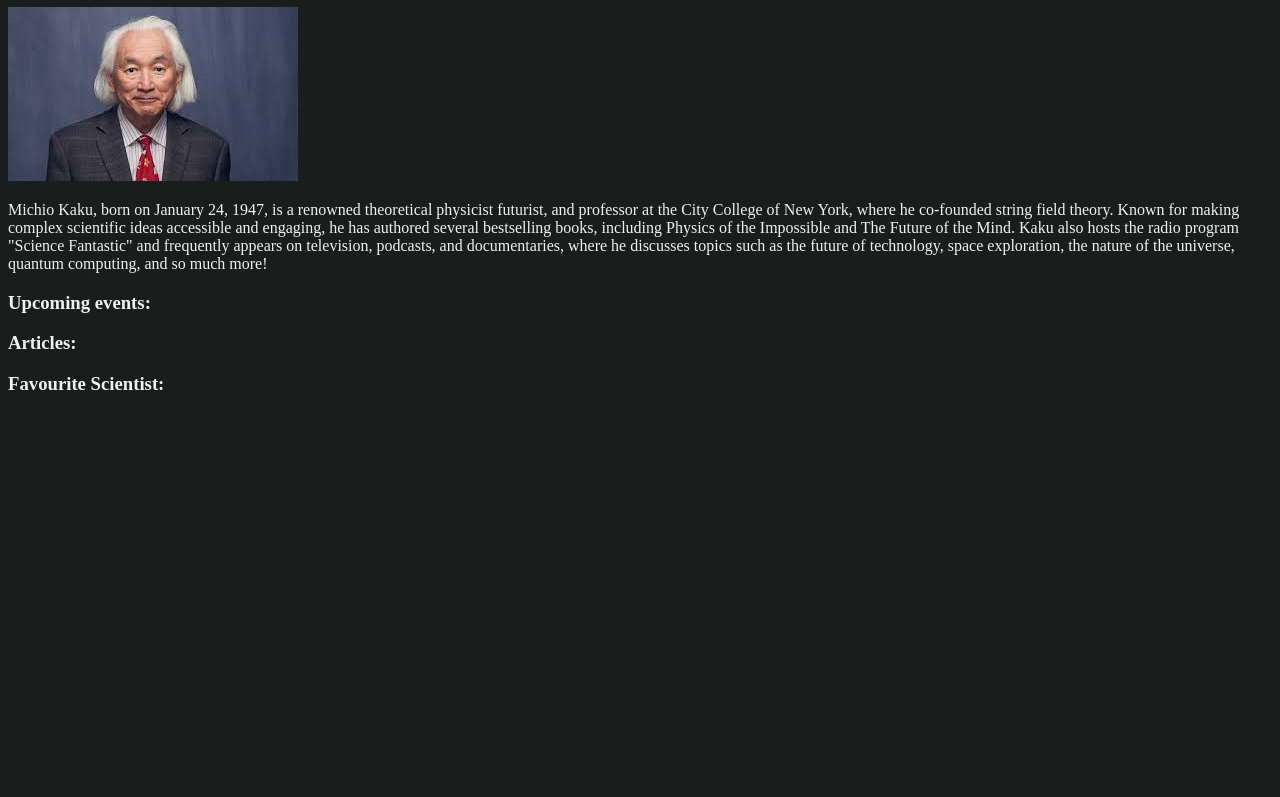
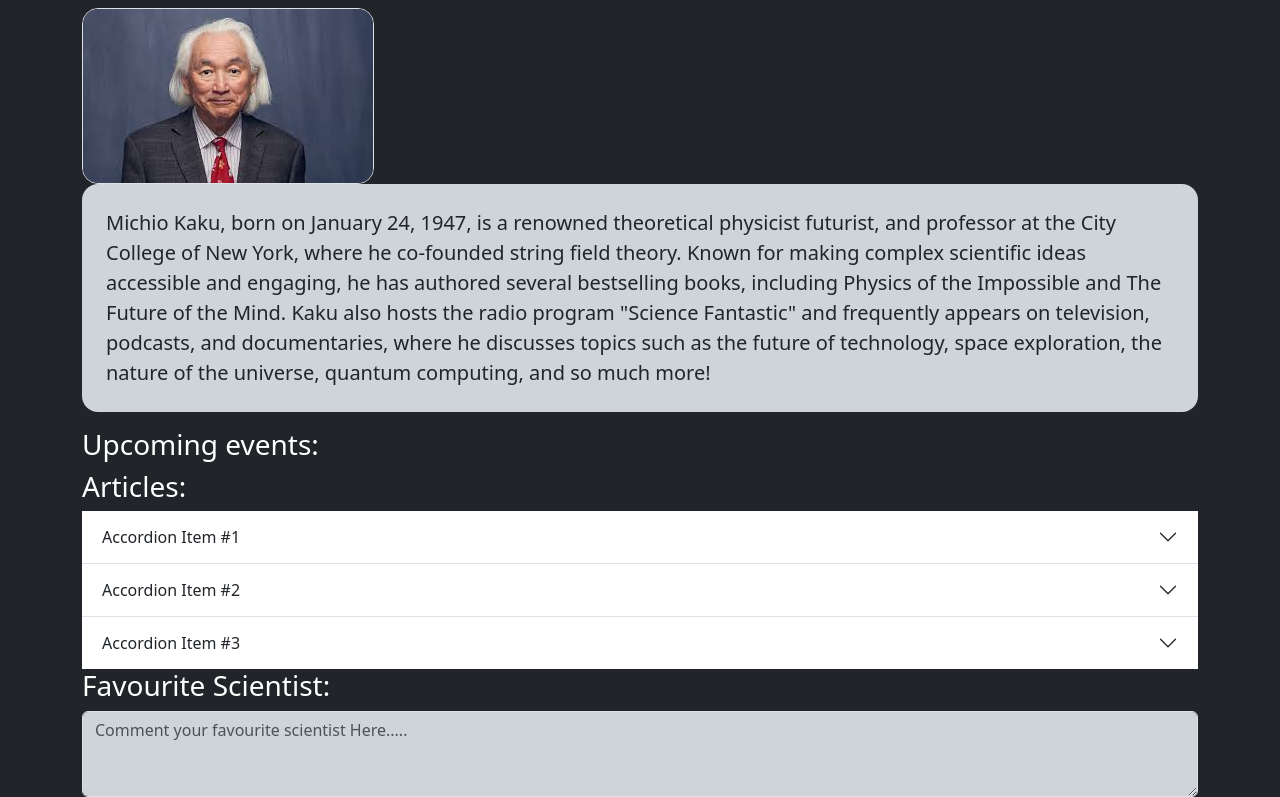
Before and after one commit to MoneyTubzz/scientist_project, a plain HTML site: page index.html in a window 1280 px wide. Shown: the part 73-870 px from the top of the page. Before the commit the page ends 800 px from the top, so only its background shows below. Drawn offline with nearby package versions, Linux system fonts and the light colour scheme.

Commit message:
i luv bootstrap

```diff
--- a/index.html
+++ b/index.html
@@ -5,25 +5,82 @@
     <meta name="viewport" content="width=device-width, initial-scale=1.0">
     <title>Michio Kaku</title>
     <link rel="stylesheet" href="style.css">
+    <link href="https://cdn.jsdelivr.net/npm/bootstrap@5.3.3/dist/css/bootstrap.min.css" rel="stylesheet"
+        integrity="sha384-QWTKZyjpPEjISv5WaRU9OFeRpok6YctnYmDr5pNlyT2bRjXh0JMhjY6hW+ALEwIH"
+        crossorigin="anonymous">
 </head>
-<body>
+<body class="bg-dark">
+    <div class="container">
+         <div><h1 class="name">Dr. Michio Kaku, PhD</h1><hr></div>
+
+
+            <!-- need to fix image and text formating (should be side by side) -->
+
                 <div>
-        <h1 class="name">Dr. Michio Kaku, PhD</h1>
+                    <img src="kaku.jpg" class="pull-right img-fluid rounded-4 border" alt=""> <br>
+                    <blockquote class="blockquote bg-dark-subtle text-left p-4 rounded-4 border-4">
+                        <p>Michio Kaku, born on January 24, 1947, is a renowned theoretical physicist futurist, and professor at the City College of New York, where he co-founded string field theory. Known for making complex scientific ideas accessible and engaging, he has authored several bestselling books, including Physics of the Impossible and The Future of the Mind. Kaku also hosts the radio program "Science Fantastic" and frequently appears on television, podcasts, and documentaries, where he discusses topics such as the future of technology, space exploration, the nature of the universe, quantum computing, and so much more!</p>
+                      </blockquote>
                 </div>
+
+            <!-- need to add 3 card grid with working links -->
+
+            <div class="events">
+                <h3 class="text-white">Upcoming events:</h3>
+            </div>
+
+
+            <!-- need to edit and add the article items -->
+
             <div>
-        <img class="picture" src="kaku.jpg" alt="">
+                <h3 class="text-white">Articles: </h3>
+                    <div class="accordion accordion-flush" id="accordionFlushExample">
+                        <div class="accordion-item">
+                        <h2 class="accordion-header">
+                            <button class="accordion-button collapsed" type="button" data-bs-toggle="collapse" data-bs-target="#flush-collapseOne" aria-expanded="false" aria-controls="flush-collapseOne">
+                            Accordion Item #1
+                            </button>
+                        </h2>
+                        <div id="flush-collapseOne" class="accordion-collapse collapse " data-bs-parent="#accordionFlushExample">
+                            <div class="accordion-body">Placeholder content for this accordion, which is intended to demonstrate the <code>.accordion-flush</code> class. This is the first item's accordion body.</div>
                         </div>
+                        </div>
+                        <div class="accordion-item">
+                        <h2 class="accordion-header">
+                            <button class="accordion-button collapsed" type="button" data-bs-toggle="collapse" data-bs-target="#flush-collapseTwo" aria-expanded="false" aria-controls="flush-collapseTwo">
+                            Accordion Item #2
+                            </button>
+                        </h2>
+                        <div id="flush-collapseTwo" class="accordion-collapse collapse" data-bs-parent="#accordionFlushExample">
+                            <div class="accordion-body">Placeholder content for this accordion, which is intended to demonstrate the <code>.accordion-flush</code> class. This is the second item's accordion body. Let's imagine this being filled with some actual content.</div>
+                        </div>
+                        </div>
+                        <div class="accordion-item">
+                        <h2 class="accordion-header">
+                            <button class="accordion-button collapsed" type="button" data-bs-toggle="collapse" data-bs-target="#flush-collapseThree" aria-expanded="false" aria-controls="flush-collapseThree">
+                            Accordion Item #3
+                            </button>
+                        </h2>
+                        <div id="flush-collapseThree" class="accordion-collapse collapse" data-bs-parent="#accordionFlushExample">
+                            <div class="accordion-body">Placeholder content for this accordion, which is intended to demonstrate the <code>.accordion-flush</code> class. This is the third item's accordion body. Nothing more exciting happening here in terms of content, but just filling up the space to make it look, at least at first glance, a bit more representative of how this would look in a real-world application.</div>
+                        </div>
+                    </div>
+                </div>
+            </div>
+
+            <!-- need to add a submit button for the favourite scientist comment -->
+
             <div>
-        <p class="description">Michio Kaku, born on January 24, 1947, is a renowned theoretical physicist futurist, and professor at the City College of New York, where he co-founded string field theory. Known for making complex scientific ideas accessible and engaging, he has authored several bestselling books, including Physics of the Impossible and The Future of the Mind. Kaku also hosts the radio program "Science Fantastic" and frequently appears on television, podcasts, and documentaries, where he discusses topics such as the future of technology, space exploration, the nature of the universe, quantum computing, and so much more!</p>
+                <h3 class="text-white">Favourite Scientist:</h3>
+                <form>
+                    <div class="form-group">
+                        <textarea class="form-control bg-dark-subtle" id="textarea" rows="3" placeholder="Comment your favourite scientist Here..... "></textarea>
                       </div>
-    <div class="events">
-        <h3>Upcoming events:</h3>
+                </form>
             </div>
-    <div>
-        <h3>Articles:</h3>
     </div>
-    <div>
-        <h3>Favourite Scientist:</h3>
-    </div>
+    <script src="https://cdn.jsdelivr.net/npm/bootstrap@5.3.3/dist/js/bootstrap.bundle.min.js"
+    integrity="sha384-YvpcrYf0tY3lHB60NNkmXc5s9fDVZLESaAA55NDzOxhy9GkcIdslK1eN7N6jIeHz"
+    crossorigin="anonymous"></script>
 </body>
 </html>
--- a/style.css
+++ b/style.css
@@ -1,5 +1,4 @@
 body{
-    background-color:#1b1c1c ;
     color: #f1f1f1;
 }
 
```
Lines whose indentation alone changed are shown as unchanged.
